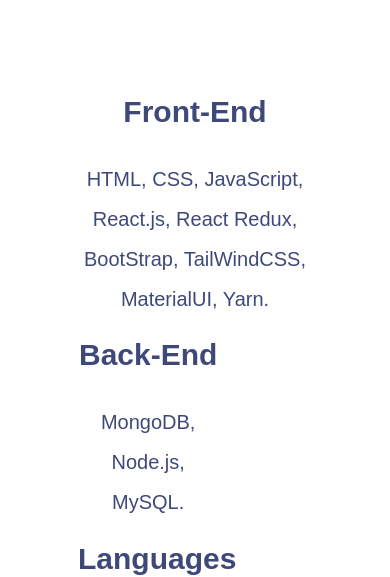
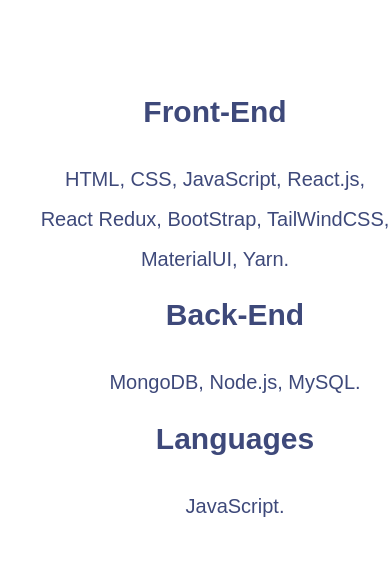
Before and after one commit to Ousman-T/Portfolio_app, a React (Create React App) app: page / in a window 390 px wide. Shown: the part 983-1560 px from the top of the page. Built offline with nearby package versions, Linux system fonts and the light colour scheme; no server answers.

Commit message:
getting there

```diff
--- a/src/Components/EachProject.jsx
+++ b/src/Components/EachProject.jsx
@@ -3,9 +3,9 @@
 function EachProject({image, name}){
     return(
         <div className="projectItem">
-            <div style={{backgroundImage: 'url(${image})'}} className="bgImage"/>
+            {/* <div style={{backgroundImage: 'url(${image})'}} className="bgImage"/> */}
                 <h1>{name}</h1>
-                <img src={image} width={300} height={300} alt={name}/>
+                <img src={image} alt={name}/>
             </div>
 
 
--- a/src/Pages/Home.jsx
+++ b/src/Pages/Home.jsx
@@ -24,13 +24,13 @@
                         <h2>Front-End</h2>
                         <span>HTML, CSS, JavaScript, React.js, React Redux, BootStrap, TailWindCSS, MaterialUI, Yarn.</span>
                     </li>
-                <ol className="list">
+                <ol className="item">
                     <li className="item">
                         <h2>Back-End</h2>
                         <span>MongoDB, Node.js, MySQL.</span>
                     </li>
                 </ol>
-                <ol className="list">
+                <ol className="item">
                     <li className="item">
                         <h2>Languages</h2>
                         <span>JavaScript.</span>
--- a/src/Styles/HomeStyle.css
+++ b/src/Styles/HomeStyle.css
@@ -3,6 +3,12 @@
     align-items: center;
     font-family: "Arial", sans-serif;
     color: #3e497a;
+  }
+
+  h1{
+    align-items: center;
+    justify-content: center;
+    text-align: center;
   }
 
   .about {
@@ -49,15 +55,15 @@
     text-align: center;
   }
 
-  .skills .list {
+  .skills .list .item {
     list-style: none;
-    width: 60%;
-    text-align: center;
+    /* width: 60%; */
+    /* text-align: center; */
   }
 
   .list span {
     font-size: 20px;
-    text-align: center;
+    /* text-align: center; */
   }
 
   @media only screen and (max-width: 600px) {
@@ -71,16 +77,8 @@
       width: 80%;
     }
 
-    .skills {
-      text-align: center;
-    }
-    .list {
-      padding: 0;
-      text-align: center;
-    }
-
     .skills h2 {
       font-size: 30px;
-      text-align: center;
+      /* text-align: center; */
     }
   }
--- a/src/Styles/Project.css
+++ b/src/Styles/Project.css
@@ -51,6 +51,11 @@
     font-size: 25px;
   }
 
+  img{
+    max-height: 100%;
+    max-width: 100%;
+  }
+
   @media only screen and (max-width: 1300px) {
     .projectList {
       grid-template-columns: 1fr 1fr;
```
